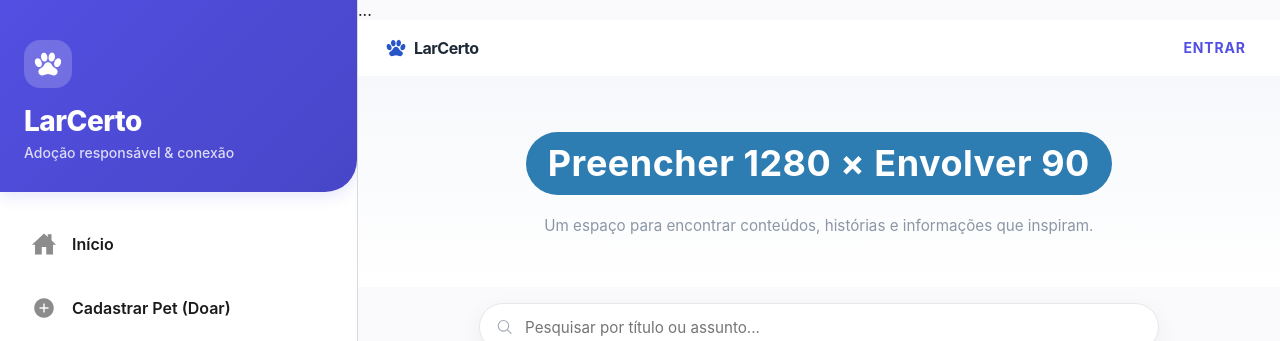
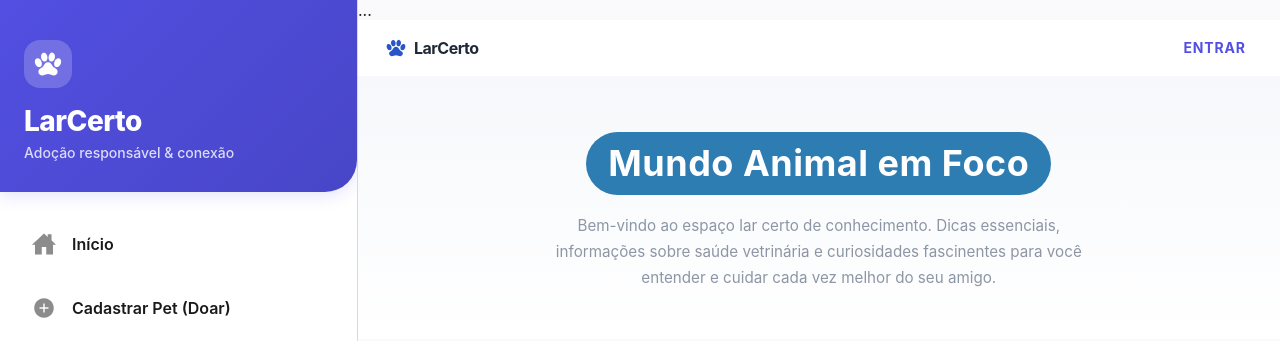
Before and after one commit to gilmariosantos1/larcerto, a React (Vite) app in the folder Codigo Ionic/frontend/: page /blog in a window 1280 px wide. Shown: the top 341 px of the page. Built offline with nearby package versions, Linux system fonts and the light colour scheme.

Commit message:
Implementação de código
Implementação de código blog

```diff
--- a/Codigo Ionic/frontend/src/pages/blog.tsx
+++ b/Codigo Ionic/frontend/src/pages/blog.tsx
@@ -125,13 +125,13 @@ const Blog: React.FC = () => {
             <div className="hero-container">
 
               <h1>
-                Preencher 1280 × Envolver 90
+               Mundo Animal em Foco
               </h1>
 
               <p>
-                Um espaço para encontrar
-                conteúdos, histórias e
-                informações que inspiram.
+                Bem-vindo ao espaço lar certo de conhecimento. Dicas essenciais, informações
+                 sobre saúde vetrinária e curiosidades fascinentes para você entender e cuidar
+                 cada vez melhor do seu amigo.
               </p>
 
             </div>
```
